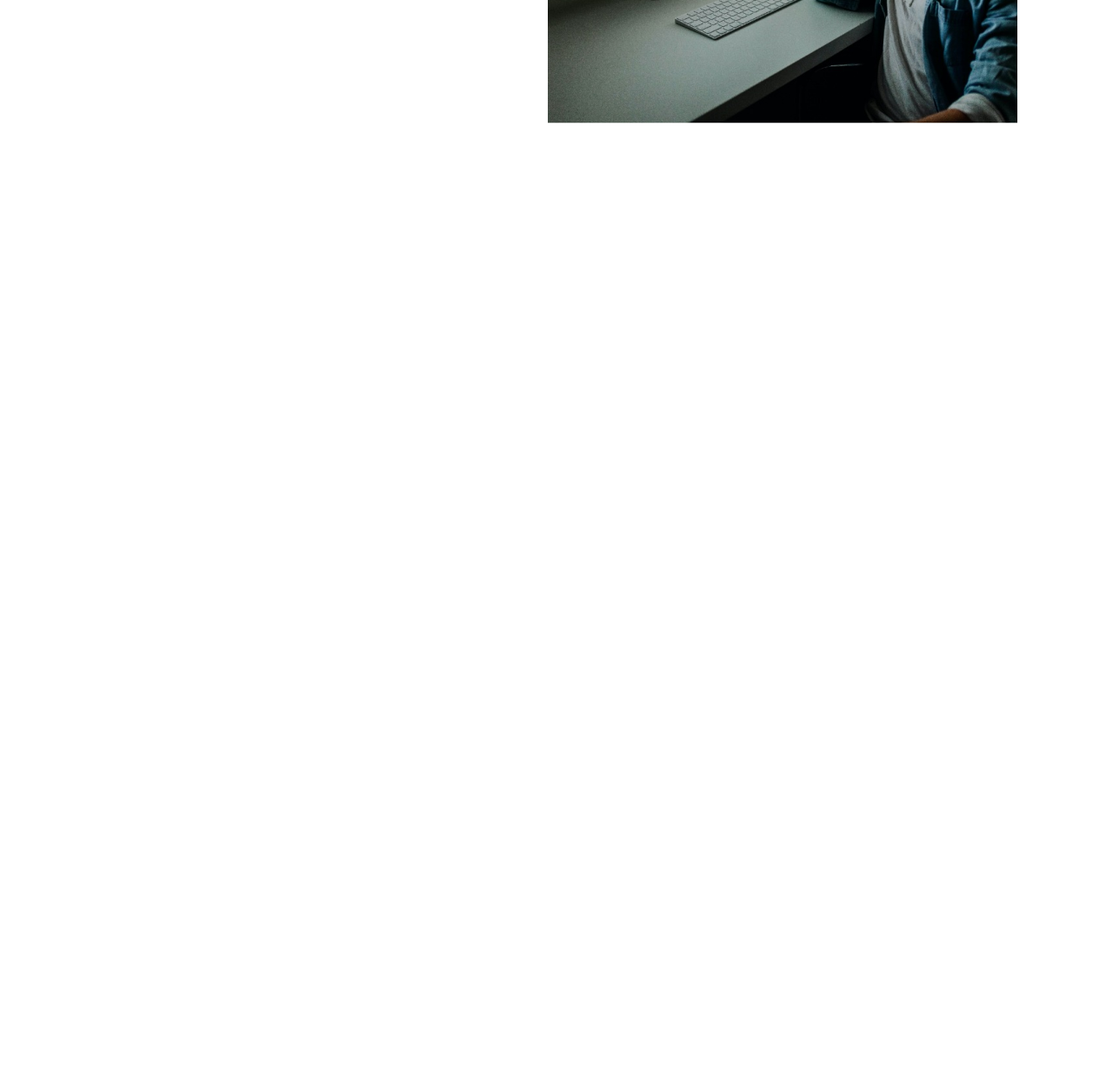
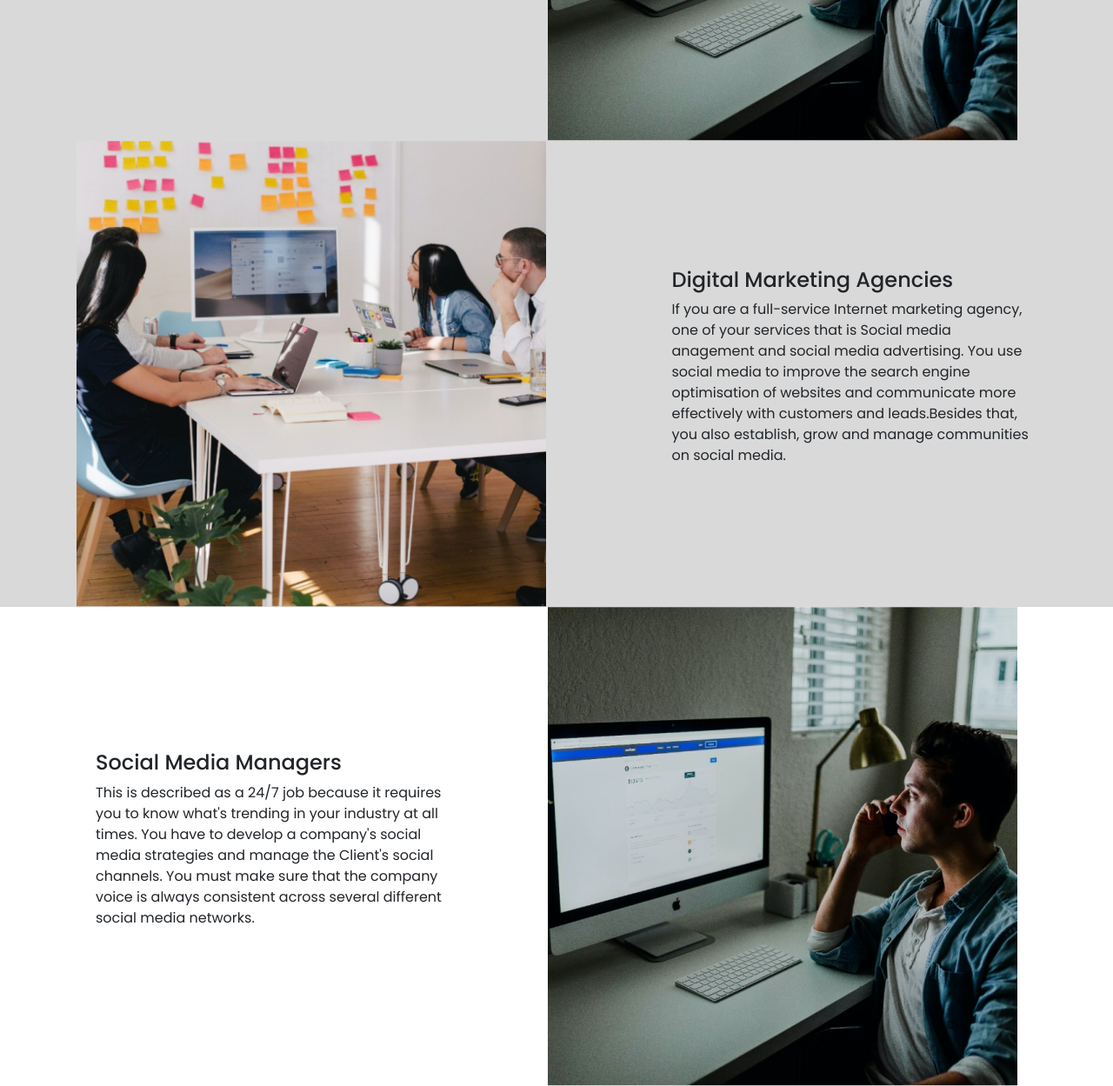
Before and after one commit to Talat09/exway, a plain HTML site: page index.html in a window 1280 px wide. Shown: the part 1744-2993 px from the top of the page at 87% size. Before the commit the page ends 1886 px from the top, so only its background shows below. Drawn offline with nearby package versions, Linux system fonts and the light colour scheme.

Commit message:
done digital marketing sectin and medium business section

```diff
--- a/index.html
+++ b/index.html
@@ -103,7 +103,7 @@
       </div>
     </section>
     <!-- social media manager -->
-    <section>
+    <section class="card-section">
       <h2 class="text-center ezway-title">
         <span class="ezway">eZway Social</span> Suitable for
       </h2>
@@ -128,6 +128,43 @@
         />
       </div>
     </section>
+    <!-- digital marketing agencies -->
+    <section>
+      <div class="digital-media-card">
+        <img src="./Images/digital.png" alt="social media manager" />
+        <div class="digitalmedia-info">
+          <h4>Digital Marketing Agencies</h4>
+          <p>
+            If you are a full-service Internet marketing agency, one of your
+            services that is Social media anagement and social media
+            advertising. You use social media to improve the search engine
+            optimisation of websites and communicate more effectively with
+            customers and leads.Besides that, you also establish, grow and
+            manage communities on social media.
+          </p>
+        </div>
+      </div>
+    </section>
+    <!-- medium business -->
+    <section class="">
+      <div class="social-media-card">
+        <div class="socialmedia-info">
+          <h4>Social Media Managers</h4>
+          <p>
+            This is described as a 24/7 job because it requires you to know
+            what's trending in your industry at all times. You have to develop a
+            company's social media strategies and manage the Client's social
+            channels. You must make sure that the company voice is always
+            consistent across several different social media networks.
+          </p>
+        </div>
+        <img
+          src="./Images/social media manager.png"
+          alt="social media manager"
+        />
+      </div>
+    </section>
+    <!-- influencer -->
     <script
       src="https://cdn.jsdelivr.net/npm/bootstrap@5.0.2/dist/js/bootstrap.bundle.min.js"
       integrity="sha384-MrcW6ZMFYlzcLA8Nl+NtUVF0sA7MsXsP1UyJoMp4YLEuNSfAP+JcXn/tWtIaxVXM"
--- a/style.css
+++ b/style.css
@@ -103,6 +103,11 @@
   width: 297px;
   height: 199px;
 }
+.card-section {
+  background-color: #d9d9d9;
+  margin-top: 20px;
+}
+/* social media card section */
 .social-media-card {
   display: flex;
   justify-content: center;
@@ -127,6 +132,22 @@
 .text-parag {
   font-family: "Poppins";
   color: #555555;
+}
+/* digital marketing section */
+.digital-media-card {
+  display: flex;
+  justify-content: center;
+  align-items: center;
+  background-color: #d9d9d9;
+}
+.digitalmedia-info {
+  width: 420px;
+  margin-left: 145px;
+
+  font-family: "Poppins";
+}
+.digital-media-card img {
+  width: 540px;
 }
 @media only screen and (max-width: 992px) {
   .banner {
@@ -154,6 +175,20 @@
   .social-media-card img {
     width: 100%;
   }
+  .digital-media-card {
+    flex-direction: column;
+    align-items: start;
+  }
+  .digitalmedia-info {
+    margin-top: 10px;
+    padding-left: 5px;
+    padding-right: 5px;
+    width: 100%;
+    margin-left: 0;
+  }
+  .digital-media-card img {
+    width: 100%;
+  }
 }
 @media only screen and (max-width: 600px) {
   .banner {
```
Also changed, not shown: Images/digital.png (renamed from Images/div.bg_image_holder.png).
